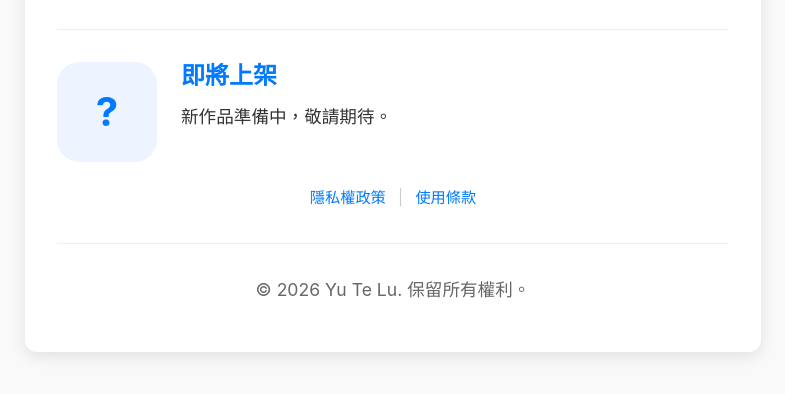
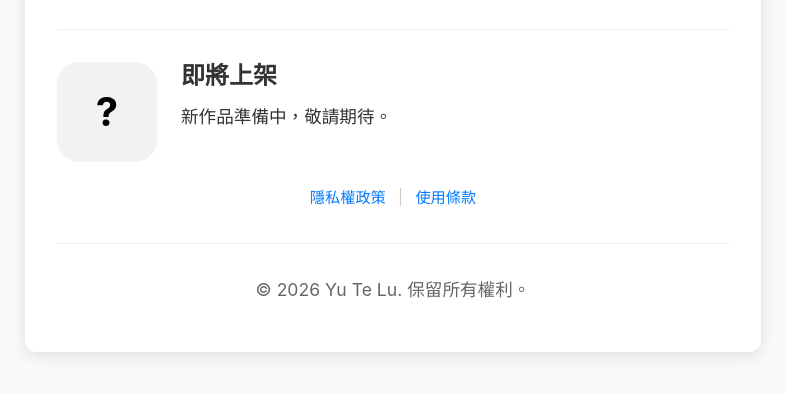
Before and after one commit to 123derder/123derder.github.io, a plain HTML site: page index.html in a window 1280 px wide. Shown: the part 1250-1644 px from the top of the page, without its empty margins (247-1032 px from the left). Drawn offline with Linux system fonts and the light colour scheme.

Commit message:
update app section styling and remove inline color for app title

```diff
--- a/index.html
+++ b/index.html
@@ -490,11 +490,11 @@
             <!-- 待上架的 App：上架後換成圖示、名稱、說明與 App Store 連結 -->
             <div class="app-section">
                 <div class="app-info">
-                    <div class="app-icon" style="box-shadow: none; display:flex; align-items:center; justify-content:center; background-color:#eef4ff; color:#007aff; font-weight:700; font-size:2.5rem;">
+                    <div class="app-icon" style="box-shadow: none; display:flex; align-items:center; justify-content:center; background-color:#f2f2f2; color:#000; font-weight:700; font-size:2.5rem;">
                         ?
                     </div>
                     <div class="app-details">
-                        <h2 class="app-title" style="color: #007aff;" data-zh="即將上架" data-en="Coming Soon">即將上架</h2>
+                        <h2 class="app-title" data-zh="即將上架" data-en="Coming Soon">即將上架</h2>
                         <p class="app-description" data-zh="新作品準備中，敬請期待。" data-en="A new app is on the way. Stay tuned.">新作品準備中，敬請期待。</p>
                     </div>
                 </div>
```
